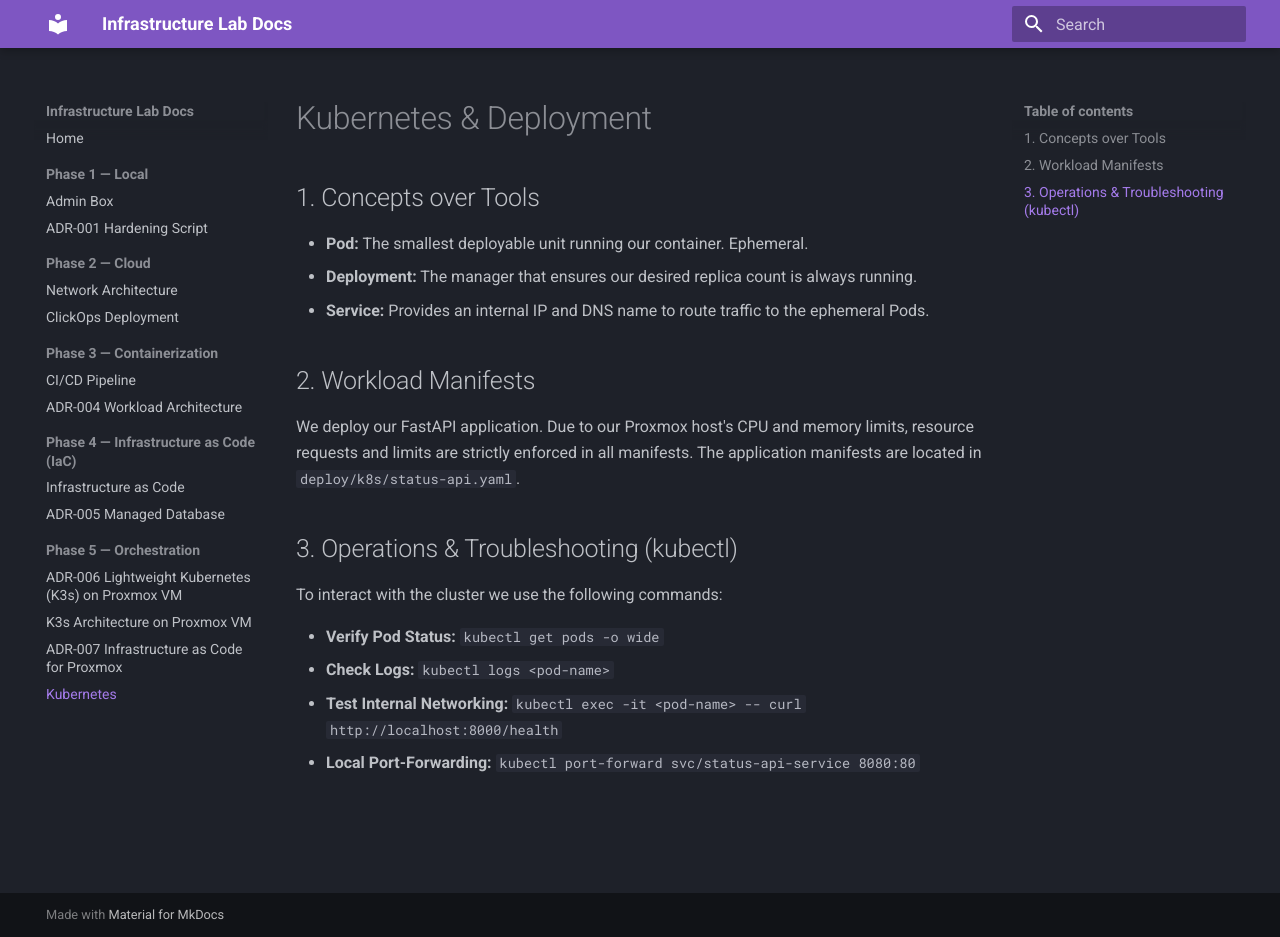
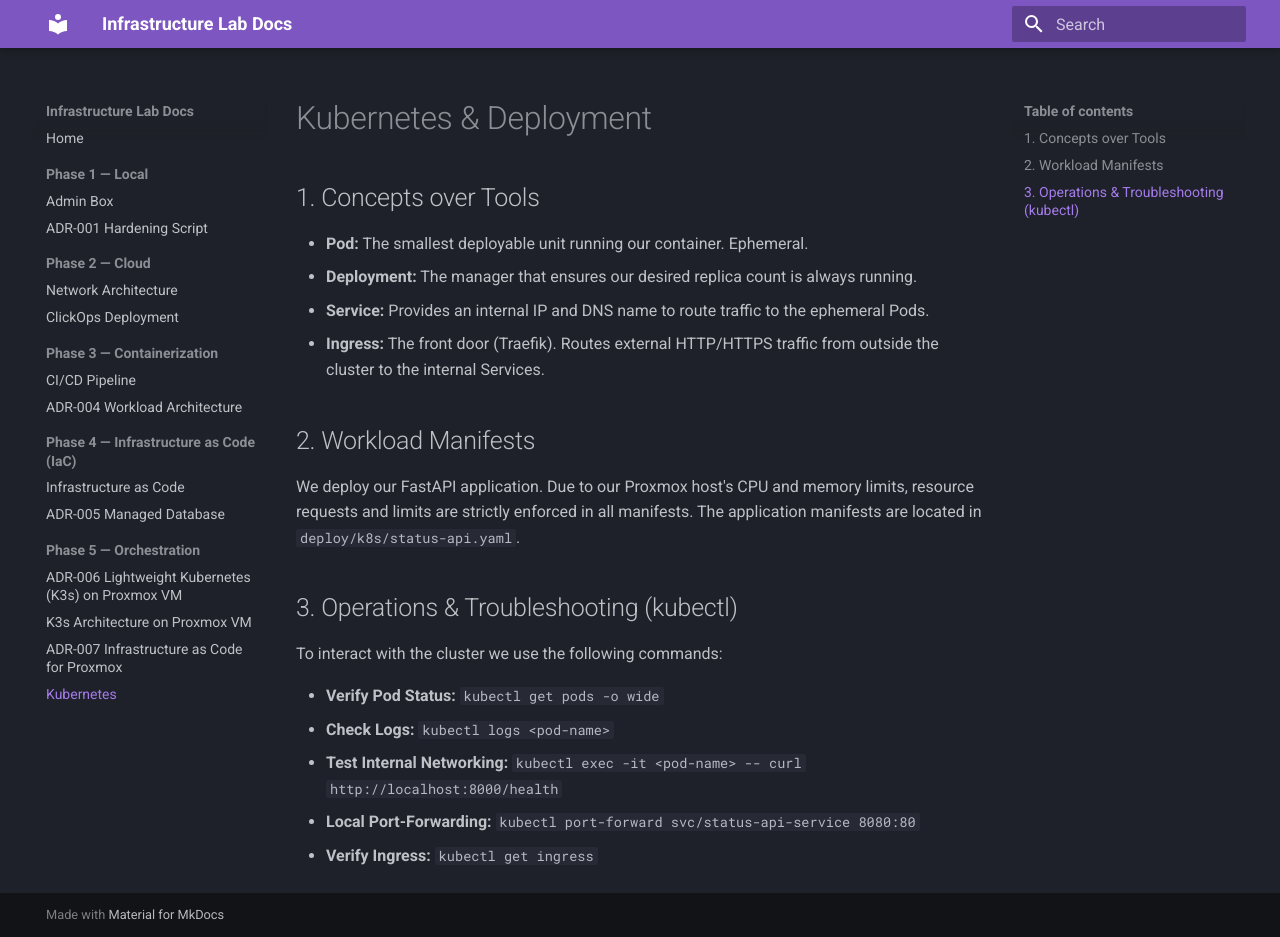
Before and after one commit to Upwind1647/infrastructure-lab, an MkDocs documentation site: the page built from docs/phase5/kubernetes.md, in a window 1280 px wide and 937 px high. Built offline with MkDocs 1.6.1 and Material for MkDocs 9.7.7, drawn with Linux system fonts in a browser that asks for light colours.

Commit message:
feat: add ingress config

```diff
--- a/docs/phase5/kubernetes.md
+++ b/docs/phase5/kubernetes.md
@@ -4,6 +4,7 @@
 * **Pod:** The smallest deployable unit running our container. Ephemeral.
 * **Deployment:** The manager that ensures our desired replica count is always running.
 * **Service:** Provides an internal IP and DNS name to route traffic to the ephemeral Pods.
+* **Ingress:** The front door (Traefik). Routes external HTTP/HTTPS traffic from outside the cluster to the internal Services.
 
 ## 2. Workload Manifests
 We deploy our FastAPI application. Due to our Proxmox host's CPU and memory limits, resource requests and limits are strictly enforced in all manifests.
@@ -16,3 +17,4 @@ To interact with the cluster we use the following commands:
 * **Check Logs:** `kubectl logs <pod-name>`
 * **Test Internal Networking:** `kubectl exec -it <pod-name> -- curl http://localhost:8000/health`
 * **Local Port-Forwarding:** `kubectl port-forward svc/status-api-service 8080:80`
+* **Verify Ingress:** `kubectl get ingress`
```
Also changed, not shown: 2 other files.
